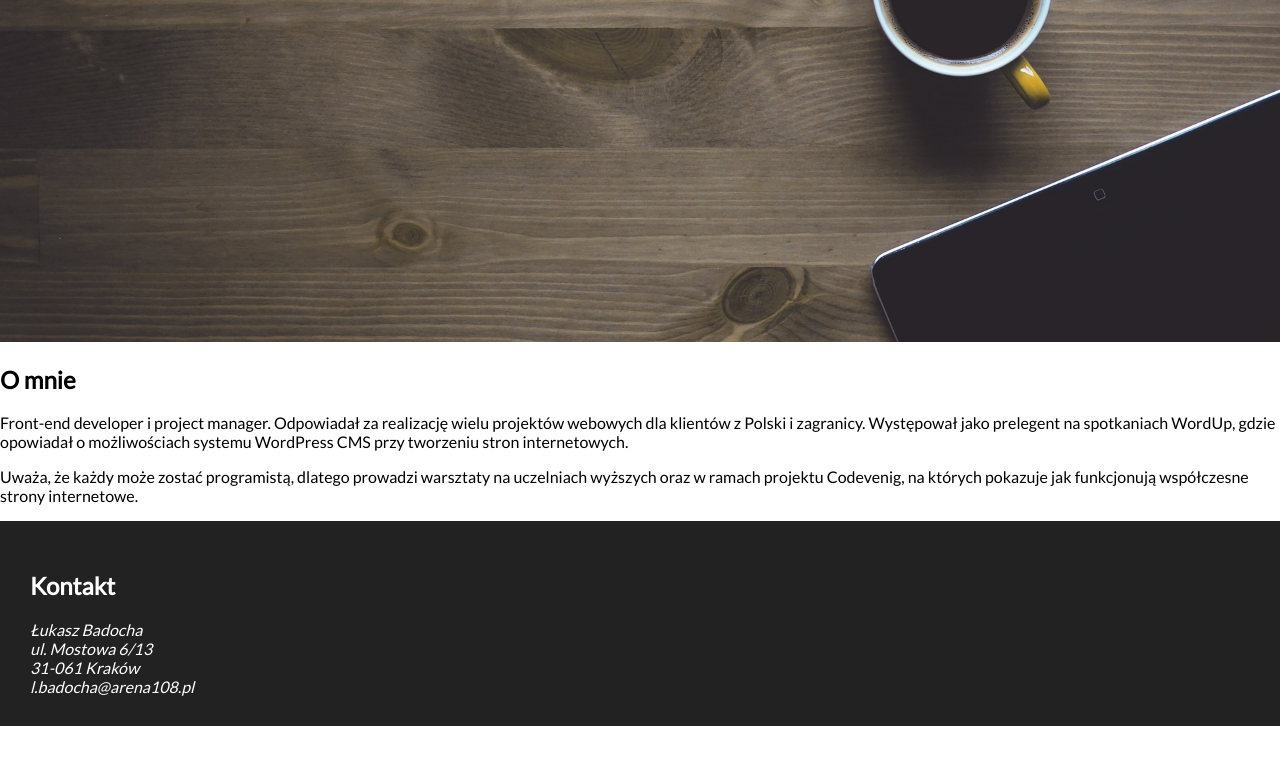
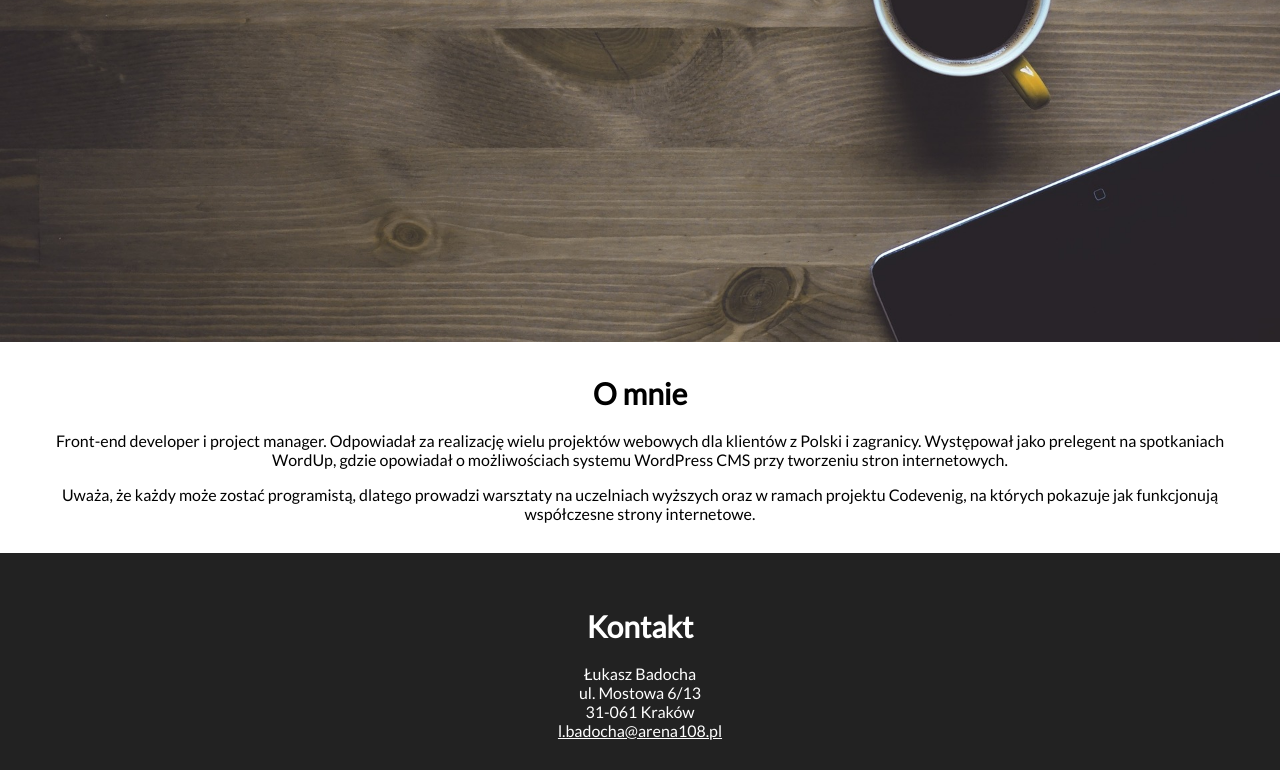
Before and after one commit to poiuytrewq0987654321/do-poprawy-warsztat, a plain HTML site: page index.html in a window 1280 px wide. Shown: the part 578-1348 px from the top of the page. Before the commit the page ends 1304 px from the top, so only its background shows below. Drawn offline with Linux system fonts and the light colour scheme.

Commit message:
warsztat-2
cały css poprawiony poprawnie

```diff
--- a/css/style.css
+++ b/css/style.css
@@ -48,18 +48,48 @@ header#header h1#main-header-text{
     color:white;
 }
 
-#contact{
+section#about{
+    margin: 30px 0px;
+    padding: 0 50px;
+}
+
+section#about h2#about-header{
+    font-size: 30px;
+    text-align: center;
+    margin-bottom: 20px;
+}
+
+section#about p.about-content{
+    text-align: center;
+}
+
+footer#contact{
     background:#222;
-    padding:30px;
-    margin:auto;
+    padding:30px 50px;
+    margin:0 auto;
     left:0;
     right:0;
     color:white;
 }
-#contact-header{
+
+footer#contact h2#contact-header{
+    font-size:30px;
+    text-align:center;
+    margin-bottom: 20px;
+    color:white;
 }
-#contact-content>a{
+
+footer#contact address#contact-content{
+    text-align: center;
     text-decoration: none;
     color:white;
+    font-style:normal;
+}
 
+footer#contact address#contact-content a{
+    color:white;
 }
+
+footer#contact address#contact-content a:hover{
+    color:#999;
+}
```
